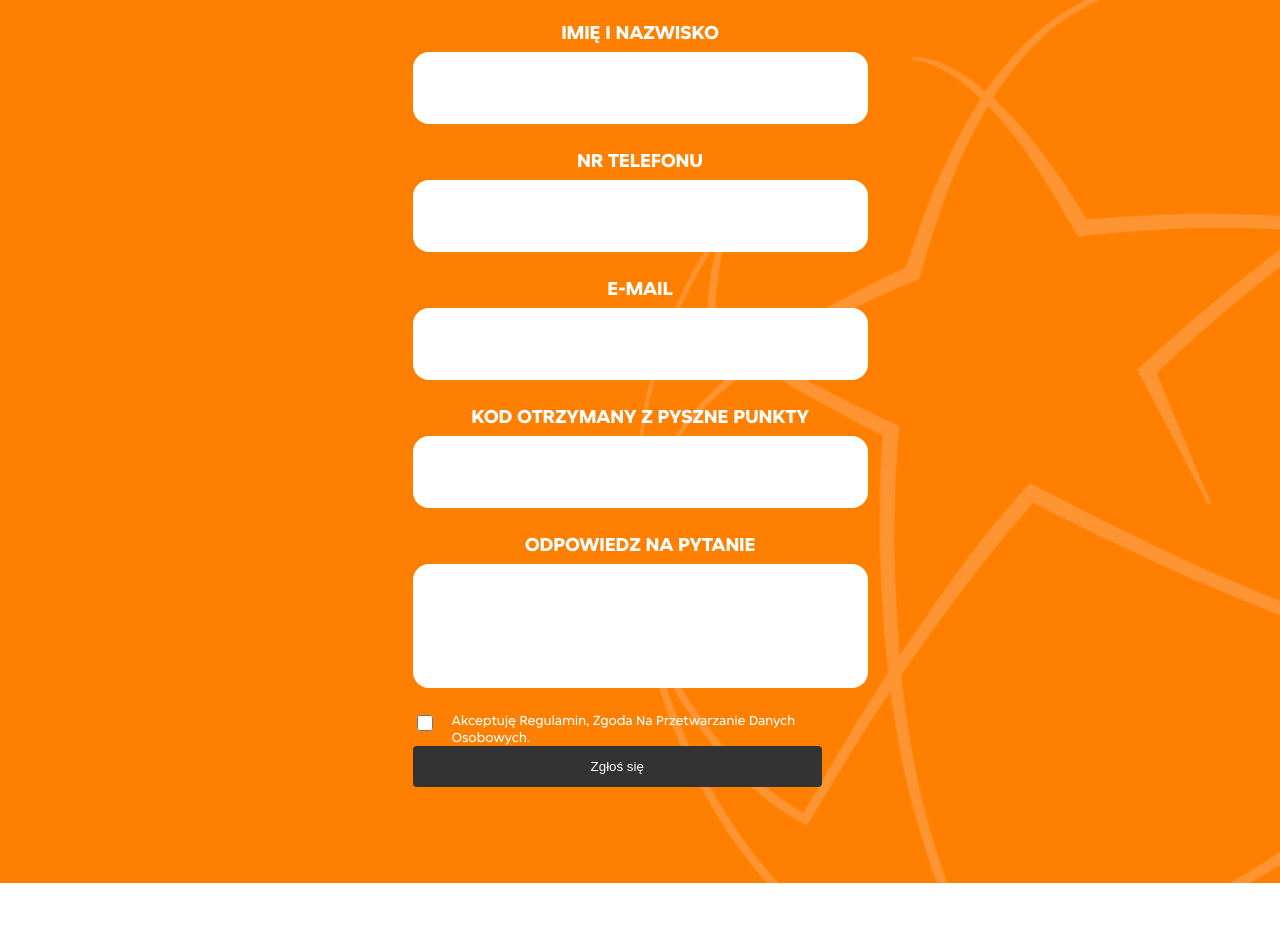
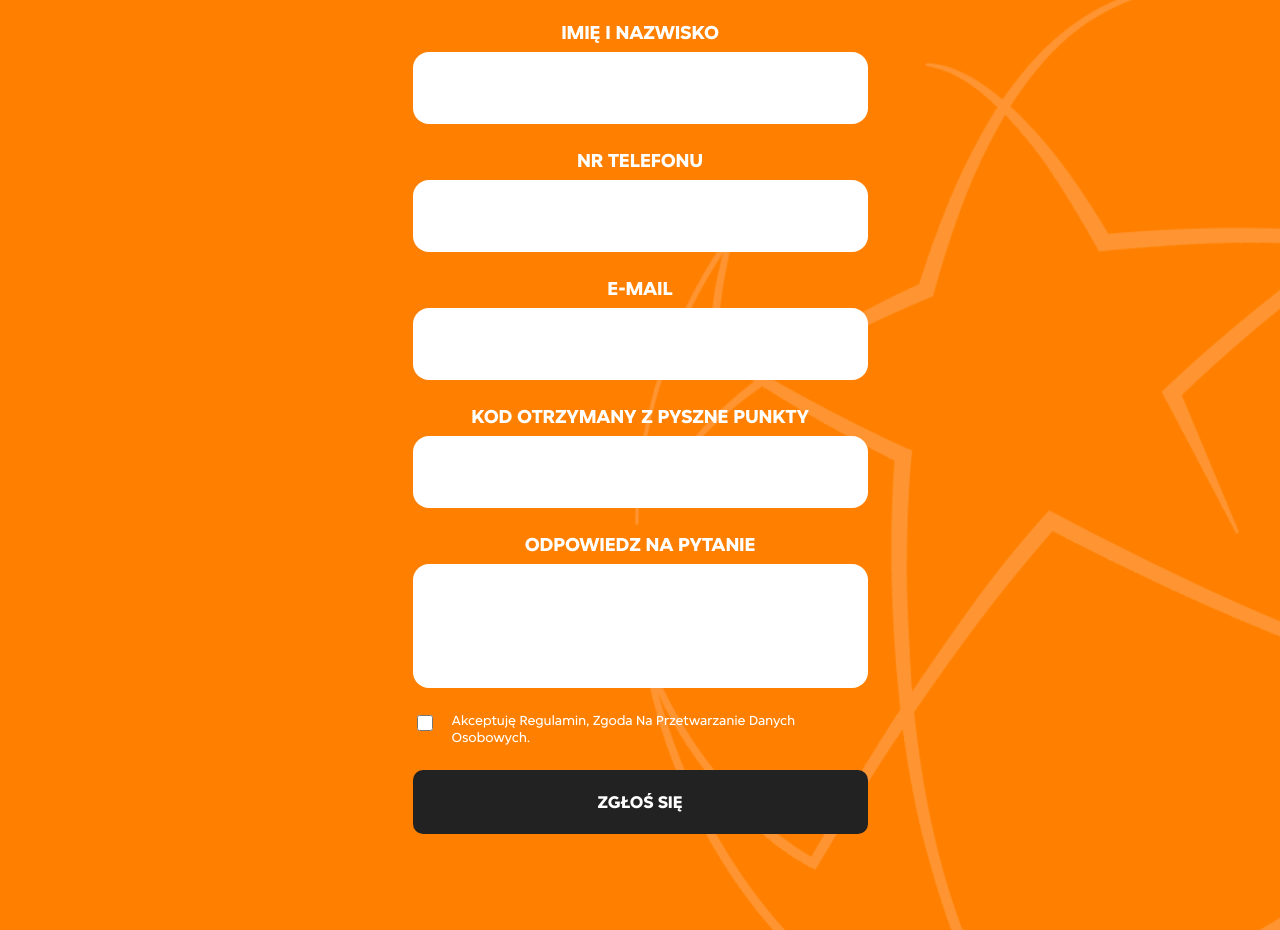
Before and after one commit to lordch/pyszne-cl-konkurs, a plain HTML site: page index.html in a window 1280 px wide. Shown: the part 2380-3310 px from the top of the page. Before the commit the page ends 3263 px from the top, so only its background shows below. Drawn offline with Linux system fonts and the light colour scheme.

Commit message:
Fix styles

```diff
--- a/assets/styles/styles.css
+++ b/assets/styles/styles.css
@@ -217,7 +217,7 @@ header {
 /* Form styling */
 form {
     max-width: 455px;
-    margin: 0 auto; Center form in the page
+    margin: 0 auto; /* Center form in the page */
 }
 
 
@@ -235,6 +235,7 @@ form {
     display: flex;
     align-items: flex-start;
     gap: 16px;
+    margin-bottom: 24px;
 }
 
 label {
@@ -303,13 +304,22 @@ label[for="consent"] {
 
 /* Submit button styling */
 button {
-    width: 90%;
+    width: 100%;
+    height: 64px;
     padding: 1em;
-    background-color: #333; /* Dark background for button */
+    background-color: #222; /* Dark background for button */
     color: white;
     border: none;
-    border-radius: 4px;
+    border-radius: 10px;
     cursor: pointer;
+    text-transform: uppercase;
+    font-size: 18px;
+    text-align: center;
+    font-family: JET Sans;
+    font-style: normal;
+    font-weight: 800;
+    line-height: 24px; /* 120% */
+    letter-spacing: -0.2px;
 }
 
 /* Media Queries */
@@ -331,4 +341,17 @@ button {
     input {
         margin: 0 0.5em;
     }
+
+    button {
+        margin: 0 0.5em;
+        width: calc(100% - 1em); /* Full width minus margin */
+    }
+
+    .header-secondary {
+        font-size: 48px;
+    }
+
+    .title {
+        font-size: 48px;
+    }
 }
--- a/index.html
+++ b/index.html
@@ -64,7 +64,7 @@
         <div class="step">
           <span class="step-number">01</span>
           <div>
-            Pobierz ofertę w programie lojalnościowym PysznePunkty na stronie
+            Pobierz ofertę w programie lojalnościowym Pyszne Punkty na stronie
           </div>
         </div>
         <div class="step">
```
